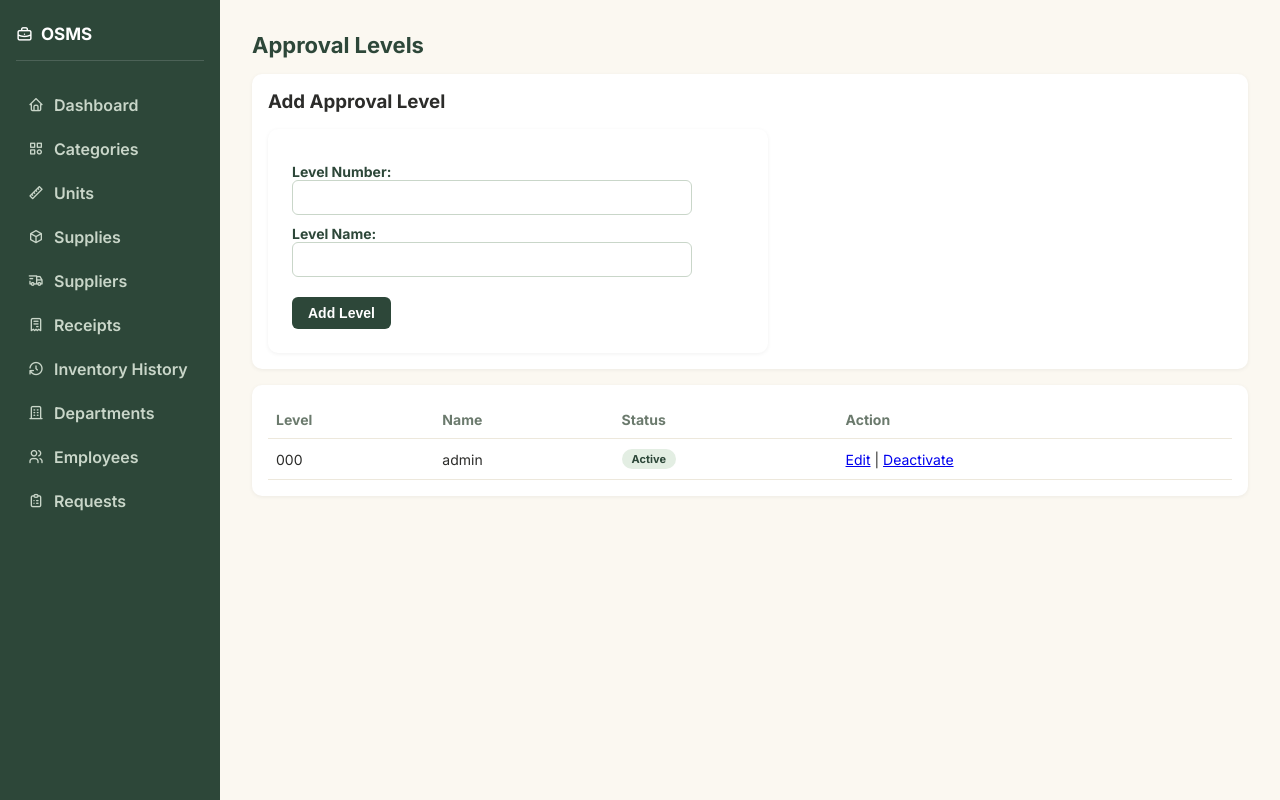
After one commit to saoirse-sav/Office-Supply-Management-System, a Flask app: page /approval-levels in a window 1280 px wide. The commit adds this page. Run offline with Flask 3, Linux system fonts and the light colour scheme; tables that the repository leaves empty or names only in its code hold one stand-in row (values such as "Sample post").

Commit message:
lab 21-22 completed

```diff
--- a/app.py
+++ b/app.py
@@ -428,28 +428,11 @@ def add_employee():
 def requests_list():
     conn = get_connection()
     cursor = conn.cursor(dictionary=True)
-    cursor.execute('SELECT supply_requests.*, employees.first_name, employees.last_name, departments.department_name FROM supply_requests LEFT JOIN employees ON supply_requests.employee_id = employees.employee_id LEFT JOIN departments ON supply_requests.department_id = departments.department_id ORDER BY supply_requests.request_id DESC')
+    cursor.execute('SELECT supply_requests.*, employees.first_name, employees.last_name, departments.department_name, (SELECT COUNT(*) FROM request_items WHERE request_items.request_id = supply_requests.request_id) AS item_count FROM supply_requests LEFT JOIN employees ON supply_requests.employee_id = employees.employee_id LEFT JOIN departments ON supply_requests.department_id = departments.department_id ORDER BY supply_requests.request_id DESC')
     all_requests = cursor.fetchall()
     conn.close()
     return render_template('requests.html', requests=all_requests)
 
-@app.route('/requests/items/<int:request_id>', methods=['GET', 'POST'])
-def request_items(request_id):
-    conn = get_connection()
-    cursor = conn.cursor(dictionary=True)
-    if request.method == 'POST':
-        supply_id = request.form['supply_id']
-        requested_qty = int(request.form['requested_qty'])
-        cursor.execute('INSERT INTO request_items (request_id, supply_id, requested_qty) VALUES (%s, %s, %s)', (request_id, supply_id, requested_qty))
-        conn.commit()
-    cursor.execute('SELECT * FROM supply_requests WHERE request_id=%s', (request_id,))
-    req = cursor.fetchone()
-    cursor.execute('SELECT supplies.*, inventory.current_stock FROM supplies LEFT JOIN inventory ON supplies.supply_id = inventory.supply_id')
-    supply_list = cursor.fetchall()
-    cursor.execute('SELECT request_items.*, supplies.supply_name, inventory.current_stock FROM request_items JOIN supplies ON request_items.supply_id = supplies.supply_id LEFT JOIN inventory ON supplies.supply_id = inventory.supply_id WHERE request_items.request_id=%s', (request_id,))
-    items = cursor.fetchall()
-    conn.close()
-    return render_template('request_items.html', req=req, supplies=supply_list, items=items)
 
 @app.route('/requests/add', methods=['GET', 'POST'])
 def add_request():
@@ -497,6 +480,112 @@ def add_receipt():
     conn.close()
     return render_template('add_receipt.html', suppliers=supplier_list)
 
+@app.route('/requests/items/<int:request_id>', methods=['GET', 'POST'])
+def request_items(request_id):
+    conn = get_connection()
+    cursor = conn.cursor(dictionary=True)
+    error = None
+    if request.args.get('msg') == 'no_items':
+        error = 'A request cannot be submitted without items. Please add at least one item first.'
+    cursor.execute('SELECT * FROM supply_requests WHERE request_id=%s', (request_id,))
+    req = cursor.fetchone()
+    editable = req['status'] in ('Draft', 'Returned')
+    if request.method == 'POST' and not editable:
+        error = 'This request has already been submitted and can no longer be modified.'
+    elif request.method == 'POST':
+        supply_id = request.form['supply_id']
+        requested_qty = int(request.form['requested_qty'])
+        cursor.execute('SELECT * FROM request_items WHERE request_id=%s AND supply_id=%s', (request_id, supply_id))
+        duplicate_check = cursor.fetchone()
+        cursor.execute('SELECT current_stock FROM inventory WHERE supply_id=%s', (supply_id,))
+        stock_row = cursor.fetchone()
+        available = stock_row['current_stock'] if stock_row else 0
+        if duplicate_check:
+            error = 'This supply has already been added to this request.'
+        elif requested_qty > available:
+            error = 'Requested quantity (' + str(requested_qty) + ') exceeds available stock (' + str(available) + ').'
+        else:
+            cursor.execute('INSERT INTO request_items (request_id, supply_id, requested_qty) VALUES (%s, %s, %s)', (request_id, supply_id, requested_qty))
+            conn.commit()
+    cursor.execute('SELECT supplies.*, inventory.current_stock FROM supplies LEFT JOIN inventory ON supplies.supply_id = inventory.supply_id WHERE supplies.status="Active"')
+    supply_list = cursor.fetchall()
+    cursor.execute('SELECT request_items.*, supplies.supply_name, inventory.current_stock FROM request_items JOIN supplies ON request_items.supply_id = supplies.supply_id LEFT JOIN inventory ON supplies.supply_id = inventory.supply_id WHERE request_items.request_id=%s', (request_id,))
+    items = cursor.fetchall()
+    conn.close()
+    return render_template('request_items.html', req=req, supplies=supply_list, items=items, error=error, editable=editable)
+
+@app.route('/requests/submit/<int:request_id>')
+def submit_request(request_id):
+    conn = get_connection()
+    cursor = conn.cursor(dictionary=True)
+    cursor.execute('SELECT status FROM supply_requests WHERE request_id=%s', (request_id,))
+    req = cursor.fetchone()
+    cursor.execute('SELECT COUNT(*) AS item_count FROM request_items WHERE request_id=%s', (request_id,))
+    count_row = cursor.fetchone()
+    if req['status'] not in ('Draft', 'Returned'):
+        conn.close()
+        return redirect('/requests/items/' + str(request_id))
+    if count_row['item_count'] == 0:
+        conn.close()
+        return redirect('/requests/items/' + str(request_id) + '?msg=no_items')
+    cursor.execute('UPDATE supply_requests SET status="Submitted" WHERE request_id=%s', (request_id,))
+    conn.commit()
+    conn.close()
+    return redirect('/requests')
+
+@app.route('/approval-levels', methods=['GET', 'POST'])
+def approval_levels():
+    conn = get_connection()
+    cursor = conn.cursor(dictionary=True)
+    error = None
+    if request.method == 'POST':
+        level_number = int(request.form['level_number'])
+        level_name = request.form['level_name']
+        cursor.execute('SELECT * FROM approval_levels WHERE level_number=%s', (level_number,))
+        if cursor.fetchone():
+            error = 'Level ' + str(level_number) + ' already exists.'
+        else:
+            cursor.execute('INSERT INTO approval_levels (level_number, level_name) VALUES (%s, %s)', (level_number, level_name))
+            conn.commit()
+    cursor.execute('SELECT * FROM approval_levels ORDER BY level_number')
+    levels = cursor.fetchall()
+    conn.close()
+    return render_template('approval_levels.html', levels=levels, error=error)
+
+
+@app.route('/approval-levels/edit/<int:level_id>', methods=['GET', 'POST'])
+def edit_approval_level(level_id):
+    conn = get_connection()
+    cursor = conn.cursor(dictionary=True)
+    error = None
+    if request.method == 'POST':
+        level_number = int(request.form['level_number'])
+        level_name = request.form['level_name']
+        cursor.execute('SELECT * FROM approval_levels WHERE level_number=%s AND level_id<>%s', (level_number, level_id))
+        if cursor.fetchone():
+            error = 'Level ' + str(level_number) + ' already exists.'
+        else:
+            cursor.execute('UPDATE approval_levels SET level_number=%s, level_name=%s WHERE level_id=%s', (level_number, level_name, level_id))
+            conn.commit()
+            conn.close()
+            return redirect('/approval-levels')
+    cursor.execute('SELECT * FROM approval_levels WHERE level_id=%s', (level_id,))
+    level = cursor.fetchone()
+    conn.close()
+    return render_template('edit_approval_level.html', level=level, error=error)
+
+
+@app.route('/approval-levels/toggle/<int:level_id>')
+def toggle_approval_level(level_id):
+    conn = get_connection()
+    cursor = conn.cursor(dictionary=True)
+    cursor.execute('SELECT status FROM approval_levels WHERE level_id=%s', (level_id,))
+    current = cursor.fetchone()
+    new_status = 'Inactive' if current['status'] == 'Active' else 'Active'
+    cursor.execute('UPDATE approval_levels SET status=%s WHERE level_id=%s', (new_status, level_id))
+    conn.commit()
+    conn.close()
+    return redirect('/approval-levels')
 
 if __name__ == '__main__':
-    app.run(debug=True)
+    app.run(host="0.0.0.0", port=5500)
--- /dev/null
+++ b/templates/approval_levels.html
@@ -0,0 +1,37 @@
+{% extends "base.html" %}
+{% block title %}Approval Levels{% endblock %}
+{% block content %}
+<h1>Approval Levels</h1>
+{% if error %}
+<p class="error-message">{{ error }}</p>
+{% endif %}
+<div class="card">
+    <h3>Add Approval Level</h3>
+<form method="POST">
+    <label>Level Number:</label>
+    <input type="number" name="level_number" min="1" required>
+    <label>Level Name:</label>
+    <input type="text" name="level_name" required>
+<br><br>
+    <button type="submit" class="btn">Add Level</button>
+</form>
+</div>
+<div class="card">
+<table>
+    <tr>
+        <th>Level</th>
+        <th>Name</th>
+        <th>Status</th>
+        <th>Action</th>
+</tr>
+{% for level in levels %}
+    <tr>
+        <td>{{ level.level_number }}</td>
+        <td>{{ level.level_name }}</td>
+        <td>{% if level.status == 'Active' %}<span class="badge badge-active">Active</span>{% else %}<span class="badge badge-inactive">Inactive</span>{% endif %}</td>
+        <td><a href="/approval-levels/edit/{{ level.level_id }}">Edit</a> | <a href="/approval-levels/toggle/{{ level.level_id }}">{% if level.status == 'Active' %}Deactivate{% else %}Activate{% endif %}</a></td>
+</tr>
+{% endfor %}
+</table>
+</div>
+{% endblock %}
--- a/templates/requests.html
+++ b/templates/requests.html
@@ -13,6 +13,7 @@
             <th>Priority</th>
             <th>Status</th>
             <th>Action</th>
+            <th>Items</th>
         </tr>
         {% for req in requests %}
         <tr>
@@ -22,6 +23,7 @@
             <td>{{ req.request_date }}</td>
             <td>{{ req.priority }}</td>
             <td>{{ req.status }}</td>
+            <td>{% if req.item_count == 0 %}<span class="badge badge-inactive">No items yet</span>{% else %}{{ req.item_count }} item(s){% endif %}</td>
             <td><a href="/requests/items/{{ req.request_id }}">Items</a></td>
         </tr>
         {% endfor %}
```
Also changed, not shown: templates/edit_approval_level.html (added, +18 -0 lines), templates/request_items.html (+21 -2 lines), templates/suppliers.html (line endings or trailing spaces).
